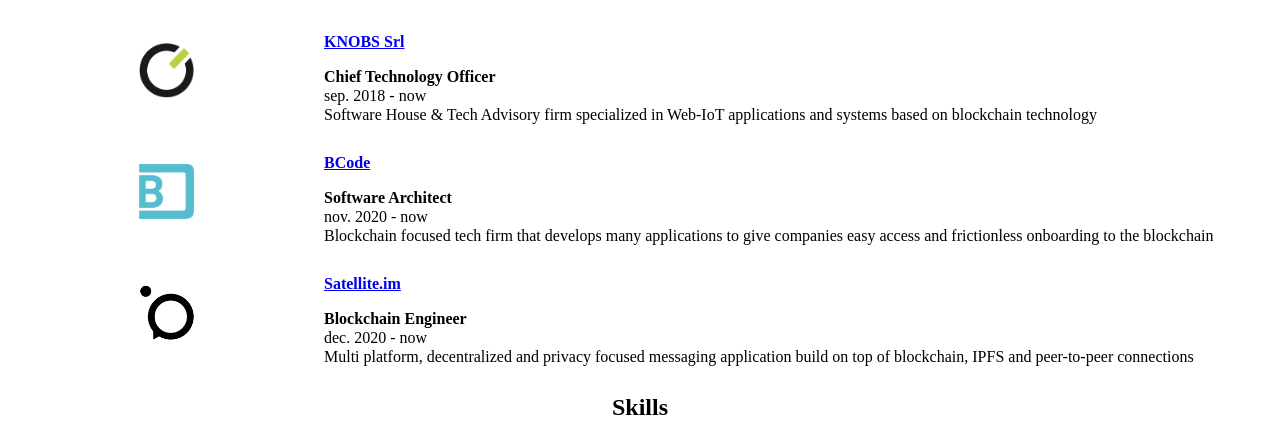
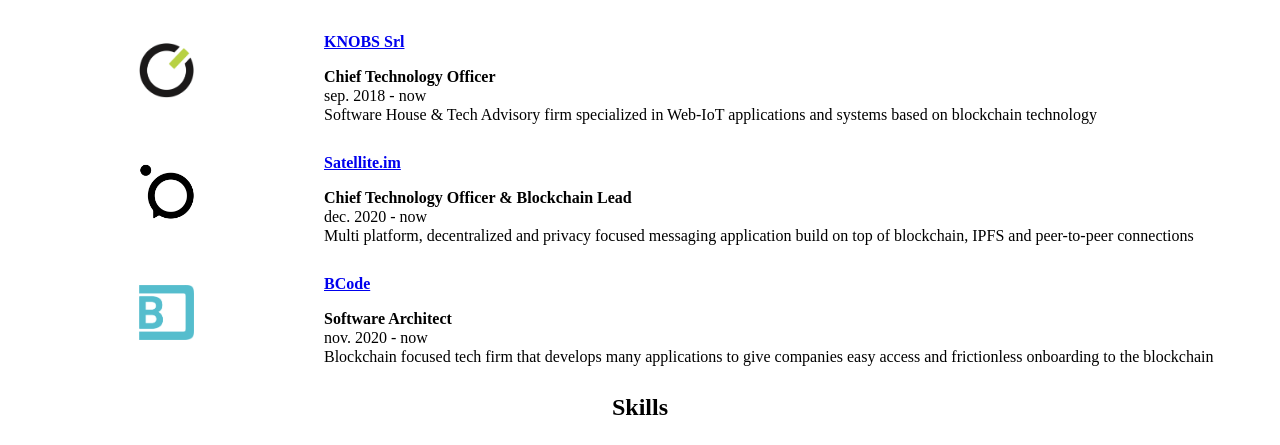
Before and after one commit to iltumio/iltumio.dev, a Gatsby site: page / in a window 1280 px wide. Shown: the part 318-763 px from the top of the page. Built offline with nearby package versions, Linux system fonts and the light colour scheme; Gatsby itself is replaced by a stand-in of ours.

Commit message:
chore(job_position): update job position

```diff
--- a/src/components/currentJob/CurrentJob.jsx
+++ b/src/components/currentJob/CurrentJob.jsx
@@ -23,6 +23,17 @@ export const CurrentJob = () => (
           applications and systems based on blockchain technology
         </JobTitle>
         <JobTitle
+          company="Satellite.im"
+          title="Chief Technology Officer & Blockchain Lead"
+          icon={<Image w="65px" src={Satellite} />}
+          dates="dec. 2020 - now"
+          href="https://satellite.im"
+        >
+          Multi platform, decentralized and privacy focused messaging
+          application build on top of blockchain, IPFS and peer-to-peer
+          connections
+        </JobTitle>
+        <JobTitle
           company="BCode"
           title="Software Architect"
           icon={<Image w="55px" src={BCode} />}
@@ -32,17 +43,6 @@ export const CurrentJob = () => (
           Blockchain focused tech firm that develops many applications to give
           companies easy access and frictionless onboarding to the blockchain
         </JobTitle>
-        <JobTitle
-          company="Satellite.im"
-          title="Blockchain Engineer"
-          icon={<Image w="65px" src={Satellite} />}
-          dates="dec. 2020 - now"
-          href="http://site.satellite.im"
-        >
-          Multi platform, decentralized and privacy focused messaging
-          application build on top of blockchain, IPFS and peer-to-peer
-          connections
-        </JobTitle>
       </SimpleGrid>
     </Container>
   </Box>
```
